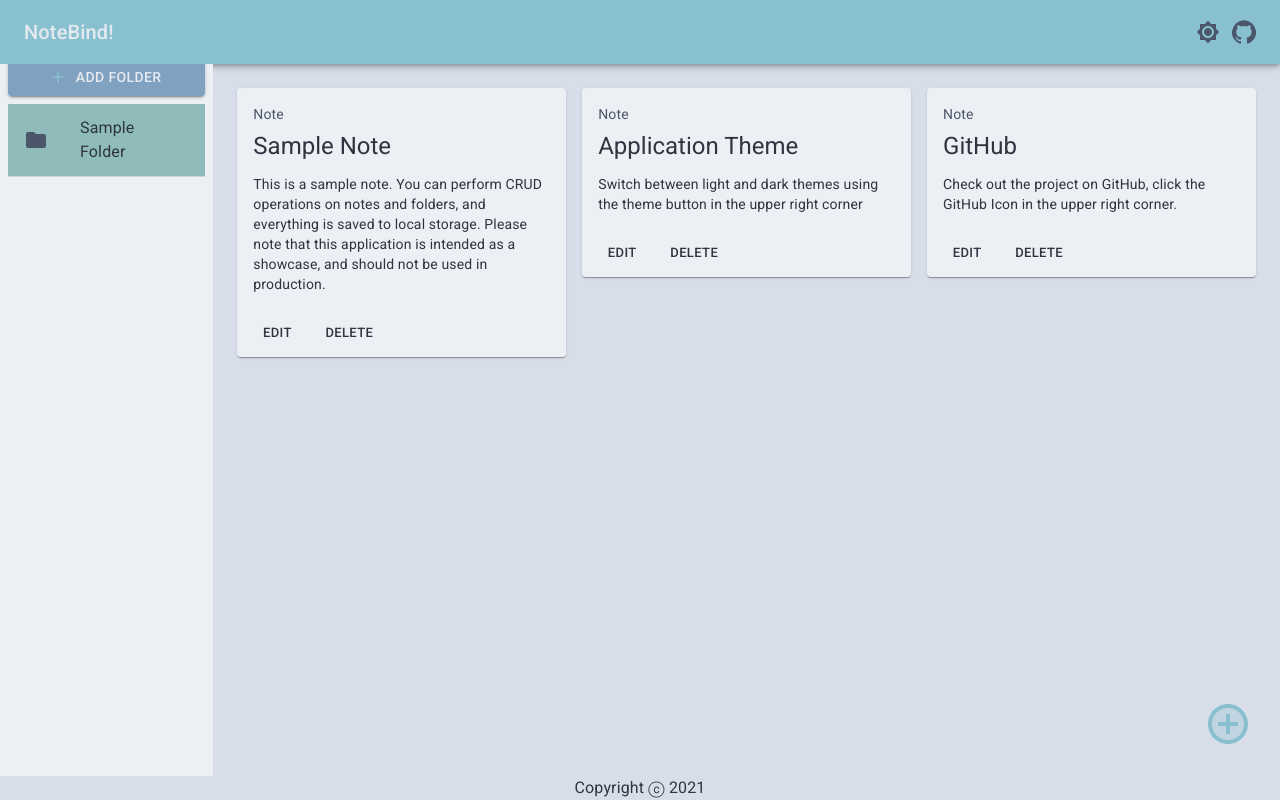
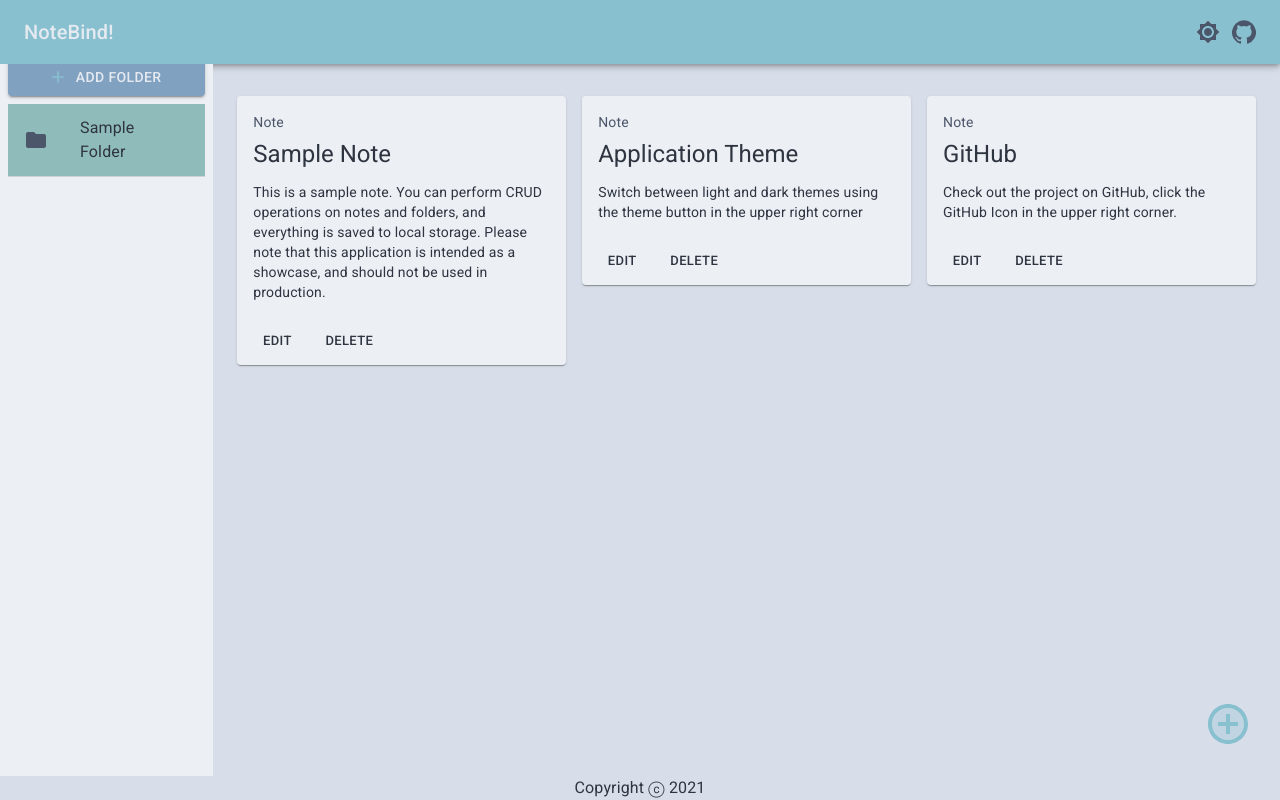
Before and after one commit to JohnAntoineG710/NoteBind, a React (Create React App) app: page / in a window 1280 px wide. Built offline with nearby package versions, Linux system fonts and the light colour scheme; a web font is replaced by a local one.

Commit message:
Add PaddingTop to notes

```diff
--- a/src/components/NotesContainer.jsx
+++ b/src/components/NotesContainer.jsx
@@ -35,7 +35,7 @@ const NotesContainer = (props) => {
             overflow: "hidden",
           }}
         >
-          <SimpleBar style={{ height: "93vh" }}>
+          <SimpleBar style={{ height: "93vh", paddingTop: "8px" }}>
             <Masonry
               breakpointCols={breakpoints}
               className="my-masonry-grid"
```
